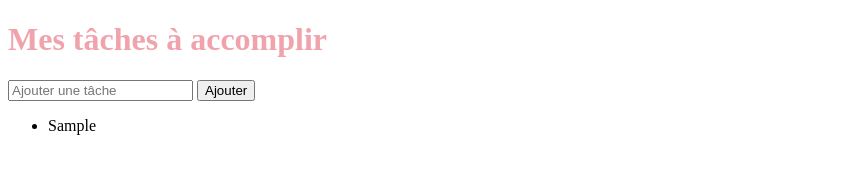
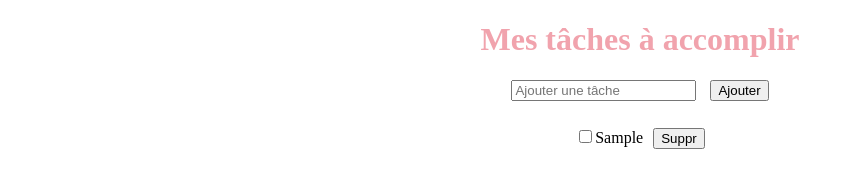
Before and after one commit to Melou15/cpm3_todo_roig, a plain HTML site: page index.html in a window 1280 px wide. Both pictures are taken after typing "Sample" into the empty fields and a click on the button "Ajouter". Shown: the whole page, without its empty margins (0-854 px from the left). Drawn offline with Linux system fonts and the light colour scheme.

Commit message:
style effectué + possibilité de supprimer et valider une tâche

```diff
--- a/script.js
+++ b/script.js
@@ -9,8 +9,38 @@ function addTask() {
 
             var taskList = document.getElementById("taskList");
             var taskItem = document.createElement("li");
-    taskItem.textContent = taskText;
+
+            var checkbox = document.createElement("input");
+            checkbox.type = "checkbox";
+            checkbox.onchange = function () {
+                toggleTask(checkbox);
+            };
+
+
+            var label = document.createElement("label");
+            label.textContent = taskText;
+
+
+            var deleteButton = document.createElement("button");
+            deleteButton.textContent = "Suppr";
+            deleteButton.onclick = function () {
+                deleteTask(taskItem);
+            };
+
+            taskItem.appendChild(checkbox);
+            taskItem.appendChild(label);
+            taskItem.appendChild(deleteButton);
+
             taskList.appendChild(taskItem);
 
             taskInput.value = "";
         }
+
+        function toggleTask(checkbox) {
+            var label = checkbox.nextElementSibling;
+            label.classList.toggle("completed");
+        }
+
+        function deleteTask(taskItem) {
+            taskItem.remove();
+        }
--- a/style.css
+++ b/style.css
@@ -1,8 +1,29 @@
+.container{
+	text-align: center;
+}
+
 h1{
 	font-family: Young Sherif;
 	color: #F1A3AD;
 }
+button{
+	margin-left: 10px;
+}
 
-.container{
+button:hover {
+	background-color: #F1A3AD;
+}
 
+ul {
+	list-style-type: none;
+	padding: 0;
 }
+
+li {
+	margin-bottom: 5px;
+	padding: 10px;
+}
+
+.completed {
+	text-decoration: line-through;
+}
```
Also changed, not shown: index.html (indentation only). Lines whose indentation alone changed are shown as unchanged.
